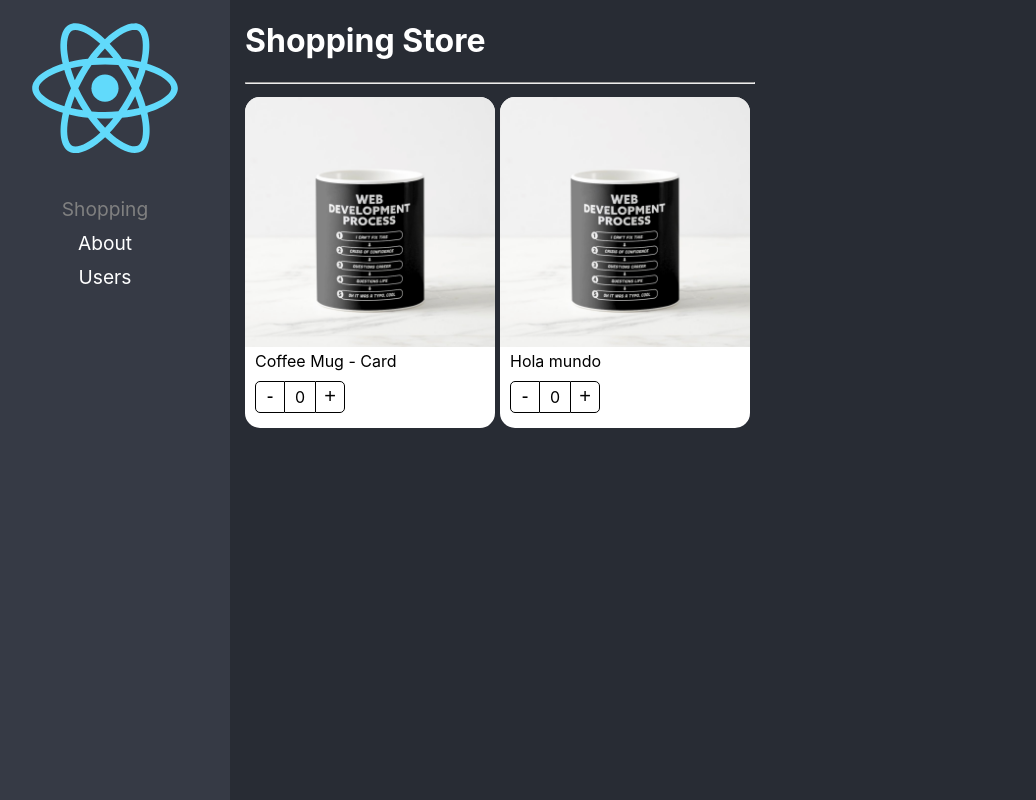
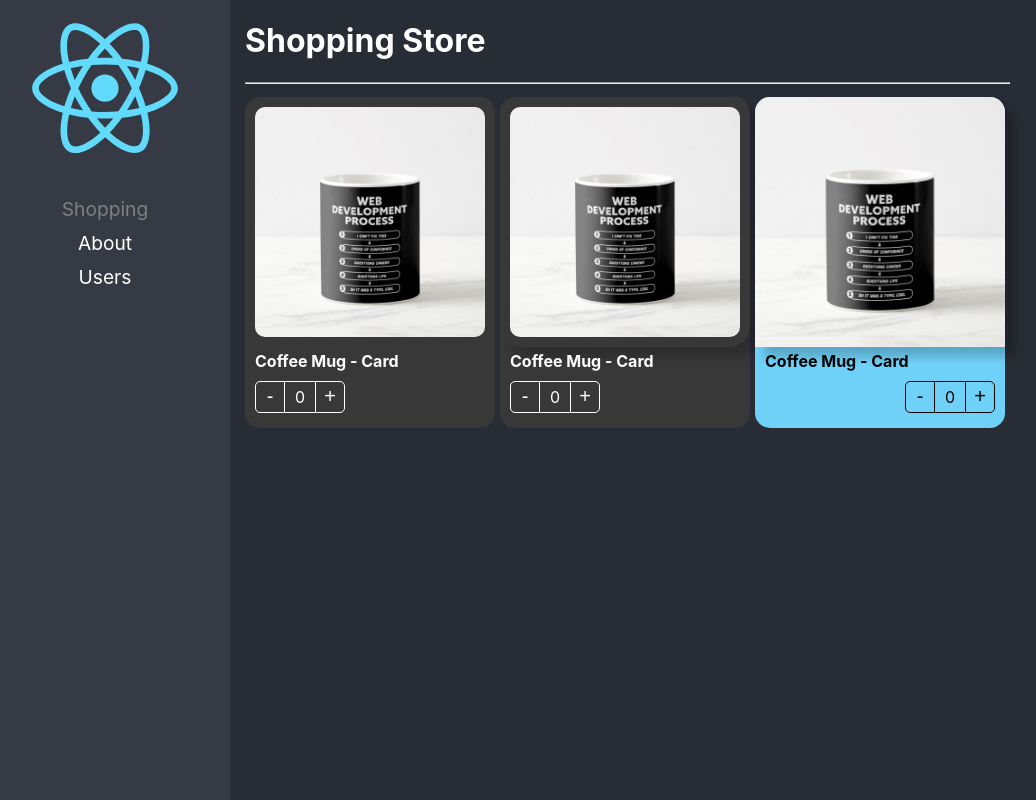
Before and after one commit to julian-guerra92/React-App, a React (Create React App) app: page / in a window 1280 px wide. Shown: the whole page, without its empty margins (20-1056 px from the left). Built offline with nearby package versions, Linux system fonts and the light colour scheme.

Commit message:
Component Extend Styles listo

```diff
--- a/src/02-component-patterns/components/ProductButtons.tsx
+++ b/src/02-component-patterns/components/ProductButtons.tsx
@@ -1,14 +1,22 @@
-import { useContext } from 'react';
+import { CSSProperties, useContext } from 'react';
 import { ProductContext } from './ProductCard';
 
 import styles from '../styles/styles.module.css';
 
-export const ProductButtons = () => {
+export interface Props {
+   className?: string;
+   style?: CSSProperties;
+}
+
+export const ProductButtons = ({ className, style }: Props) => {
 
    const { increaseBy, counter } = useContext(ProductContext);
 
    return (
-      <div className={styles.buttonsContainer}>
+      <div
+         className={`${styles.buttonsContainer} ${className}`}
+         style={style}
+      >
          <button
             className={styles.buttonMinus}
             onClick={() => increaseBy(-1)}
--- a/src/02-component-patterns/components/ProductCard.tsx
+++ b/src/02-component-patterns/components/ProductCard.tsx
@@ -1,13 +1,20 @@
-import { createContext } from 'react';
+import { createContext, CSSProperties, ReactElement } from 'react';
 import { useProduct } from '../hooks/useProduct';
-import { ProductContextProps, ProductCardProps } from '../interfaces/interfaces';
+import { Product, ProductContextProps } from '../interfaces/interfaces';
 
 import styles from '../styles/styles.module.css';
+
+export interface Props {
+   product: Product;
+   children?: ReactElement | ReactElement[];
+   className?: string;
+   style?: CSSProperties;
+}
 
 export const ProductContext = createContext({} as ProductContextProps);
 const { Provider } = ProductContext;
 
-export const ProductCard = ({ product, children }: ProductCardProps) => {
+export const ProductCard = ({ product, children, className, style }: Props) => {
 
    const { counter, increaseBy } = useProduct();
 
@@ -17,7 +24,10 @@ export const ProductCard = ({ product, children }: ProductCardProps) => {
          increaseBy,
          product
       }}>
-         <div className={styles.productCard}>
+         <div
+            className={`${styles.productCard} ${className}`}
+            style={style}
+         >
             {children}
          </div>
       </Provider>
--- a/src/02-component-patterns/components/ProductImage.tsx
+++ b/src/02-component-patterns/components/ProductImage.tsx
@@ -1,10 +1,16 @@
-import { useContext } from 'react';
+import { CSSProperties, useContext } from 'react';
 import { ProductContext } from './ProductCard';
 
 import styles from '../styles/styles.module.css';
 import noImage from '../assets/no-image.jpg';
 
-export const ProductImage = ({ img = '' }) => {
+export interface Props {
+   className?: string;
+   img?: string;
+   style?: CSSProperties;
+}
+
+export const ProductImage = ({ img, className, style }: Props) => {
 
    const { product } = useContext(ProductContext);
 
@@ -19,6 +25,11 @@ export const ProductImage = ({ img = '' }) => {
    }
 
    return (
-      < img className={styles.productImg} src={imgToShow} alt='Product' />
+      < img
+         className={`${styles.productImg} ${className}`}
+         src={imgToShow}
+         alt='Product'
+         style={style}
+      />
    )
 }
--- a/src/02-component-patterns/components/ProductTitle.tsx
+++ b/src/02-component-patterns/components/ProductTitle.tsx
@@ -1,13 +1,22 @@
-import { useContext } from 'react';
+import { CSSProperties, useContext } from 'react';
 import { ProductContext } from './ProductCard';
 
 import styles from '../styles/styles.module.css';
 
-export const ProductTitle = ({ title }: { title?: string }) => {
+export interface Props {
+   className?: string;
+   title?: string;
+   style?: CSSProperties;
+}
+
+export const ProductTitle = ({ title, className, style }: Props) => {
 
    const { product } = useContext(ProductContext);
 
    return (
-      <span className={styles.productDescription}>{title ? title : product.title}</span>
+      <span
+         className={`${styles.productDescription} ${className}`}
+         style={style}
+      >{title ? title : product.title}</span>
    )
 }
--- a/src/02-component-patterns/pages/ShoppingPage.tsx
+++ b/src/02-component-patterns/pages/ShoppingPage.tsx
@@ -1,4 +1,5 @@
 import { ProductCard, ProductImage, ProductTitle, ProductButtons } from '../components';
+import '../styles/custom-styles.css';
 
 const product = {
    id: '1',
@@ -16,15 +17,28 @@ export const ShoppingPage = () => {
             flexDirection: 'row',
             flexWrap: 'wrap'
          }}>
-            <ProductCard product={product}>
-               <ProductCard.Image />
-               <ProductCard.Title />
-               <ProductCard.Buttons />
+            <ProductCard product={product} className='bg-dark text-white'>
+               <ProductCard.Image className='custom-image' />
+               <ProductCard.Title className='text-bold' />
+               <ProductCard.Buttons className='custom-buttons' />
             </ProductCard>
-            <ProductCard product={product}>
-               <ProductImage />
-               <ProductTitle title={'Hola mundo'} />
-               <ProductButtons />
+            <ProductCard product={product} className='bg-dark text-white'>
+               <ProductImage className='custom-image' style={{ boxShadow: '10px 10px 10px rgba(0,0,0,0.2)' }} />
+               <ProductTitle className='text-bold' />
+               <ProductButtons className='custom-buttons' />
+            </ProductCard>
+            <ProductCard
+               product={product}
+               style={{
+                  backgroundColor: '#70D1F8'
+               }}
+            >
+               <ProductImage style={{ boxShadow: '10px 10px 10px rgba(0,0,0,0.2)' }} />
+               <ProductTitle style={{ fontWeight: 'bold' }} />
+               <ProductButtons style={{
+                  display: 'flex',
+                  justifyContent: 'end'
+               }} />
             </ProductCard>
          </div>
       </div >
--- /dev/null
+++ b/src/02-component-patterns/styles/custom-styles.css
@@ -0,0 +1,23 @@
+.bg-dark {
+   background-color: rgb(56, 56, 56);
+}
+
+.text-white {
+   color: white;
+}
+
+.text-bold {
+   font-weight: bold;
+}
+
+.custom-image {
+   border-radius: 20px;
+   padding: 10px;
+   width: calc(100% - 20px);
+}
+
+.custom-buttons button,
+.custom-buttons div {
+   color: white;
+   border-color: white;
+}
```
Also changed, not shown: src/02-component-patterns/interfaces/interfaces.ts (+8 -10 lines).
